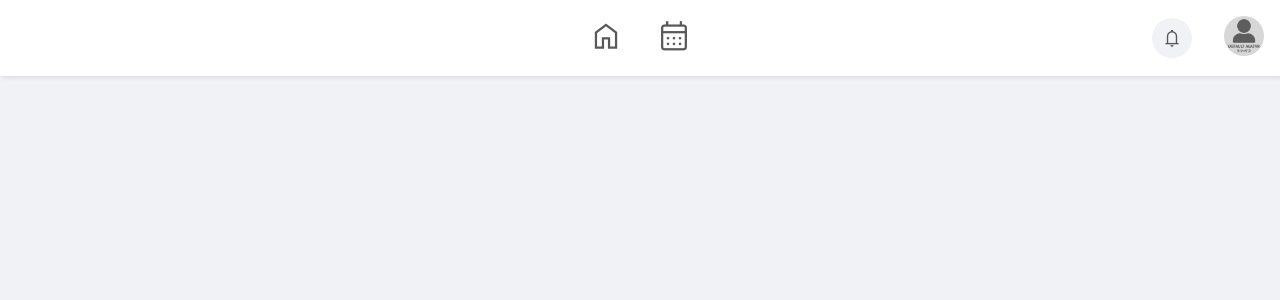
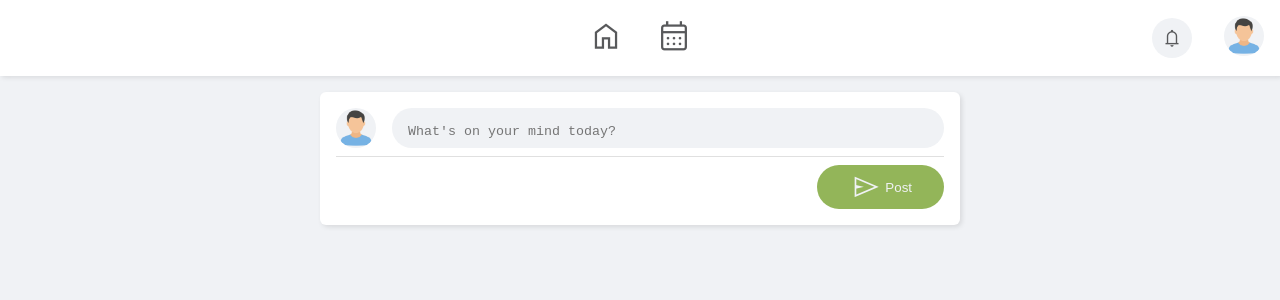
Before and after one commit to rasmus-bremholm/Fullstack-Laboration-3, a Next.js app in the folder frontend/: page / in a window 1280 px wide. Shown: the top 300 px of the page. Built offline with nearby package versions, Linux system fonts and the light colour scheme; no server answers.

Commit message:
Input css

```diff
--- a/frontend/app/globals.css
+++ b/frontend/app/globals.css
@@ -11,6 +11,7 @@
 	--accent-background: #ebf5ff;
 	--icons: #58595b;
 	--shadow: rgba(0, 0, 0, 0.1) 2px 1.95px 5px;
+	--border-radius: 6px;
 }
 
 html,
@@ -41,6 +42,39 @@ a {
 	text-decoration: none;
 }
 
+input {
+	padding-left: 1rem;
+	outline: none;
+	border: none;
+	background-color: var(--input-background);
+	border-radius: 25px;
+}
+
+input:focus {
+	outline: 1px solid var(--text-color-inactive);
+}
+
+button {
+	display: flex;
+	justify-content: center;
+	align-items: center;
+	margin-left: auto;
+	padding: 0.25rem 2rem;
+	transition: box-shadow 0.2s ease-in-out;
+	border: none;
+	border-radius: 25px;
+	background-color: var(--accent);
+	color: var(--background);
+
+	.material-symbols-outlined {
+		color: var(--background);
+	}
+
+	&:hover {
+		box-shadow: var(--shadow);
+	}
+}
+
 .grid-container {
 	display: grid;
 	grid-template-columns: 0.5fr 1fr 0.5fr;
--- a/frontend/app/page.module.css
+++ b/frontend/app/page.module.css
@@ -33,4 +33,9 @@
 	height: 2.5rem;
 	border-radius: 50%;
 	background-color: var(--background);
+
+	&:hover {
+		background-color: var(--accent);
+		color: var(--panel-color);
+	}
 }
--- a/frontend/app/page.tsx
+++ b/frontend/app/page.tsx
@@ -1,6 +1,45 @@
-import Test from "./components/test-component";
-//import styles from "./page.module.css";
+"use client";
+import styles from "./styles/feed.module.css";
+import extrastyles from "./page.module.css";
+import Image from "next/image";
+import { Divider } from "@mui/material";
+import { useState } from "react";
 
 export default function Home() {
-	return <Test />;
+	const [postText, setPostText] = useState("");
+	const [isFocused, setIsFocused] = useState(false);
+	const [disabeledSubmit, setDisabledSubmit] = useState(true);
+
+	const handleSubmit = () => {
+		// Hello
+	};
+
+	return (
+		<div className={styles.feed}>
+			<div className={styles.createpost}>
+				<form action={handleSubmit}>
+					<div className={styles.inputcontainer}>
+						<Image className={extrastyles.icons} src={"/images/default-avatar.png"} alt='avatar' width={24} height={24} />
+						<textarea
+							className={`${styles.textarea} ${isFocused ? "focused" : ""}`}
+							name='post'
+							placeholder="What's on your mind today?"
+							value={postText}
+							onChange={(event) => setPostText(event.target.value)}
+							onFocus={() => setIsFocused(true)}
+							onBlur={() => setIsFocused(false)}
+							maxLength={256}
+						/>
+					</div>
+					<Divider />
+					<div className={styles.submitcontainer}>
+						<button type='submit' disabled={disabeledSubmit}>
+							<span className='material-symbols-outlined'>send</span>
+							Post
+						</button>
+					</div>
+				</form>
+			</div>
+		</div>
+	);
 }
--- /dev/null
+++ b/frontend/app/styles/feed.module.css
@@ -0,0 +1,46 @@
+.feed {
+	display: grid;
+	grid-template-columns: auto;
+}
+
+.createpost {
+	margin-top: 1rem;
+	padding: 1rem;
+	background-color: var(--panel-color);
+	box-shadow: var(--shadow);
+	border-radius: var(--border-radius);
+}
+
+.textarea {
+	padding: 1rem;
+	outline: none;
+	border: none;
+	background-color: var(--input-background);
+	border-radius: 25px;
+	resize: none;
+	height: 2.5rem;
+	transition: height 0.2s ease-in-out;
+}
+
+.textarea:focus {
+	outline: 1px solid var(--text-color-inactive);
+	height: 5rem;
+}
+
+.inputcontainer {
+	display: grid;
+	grid-template-columns: auto 1fr;
+	gap: 1rem;
+	padding-bottom: 0.5rem;
+}
+
+.submitcontainer {
+	display: grid;
+	grid-template-columns: 1fr;
+	gap: 1rem;
+	padding-top: 0.5rem;
+
+	input {
+		width: 10%;
+	}
+}
```
Also changed, not shown: frontend/public/images/default-avatar.png.
